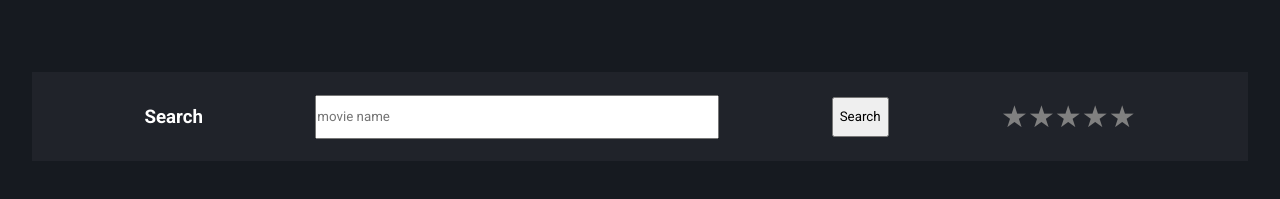
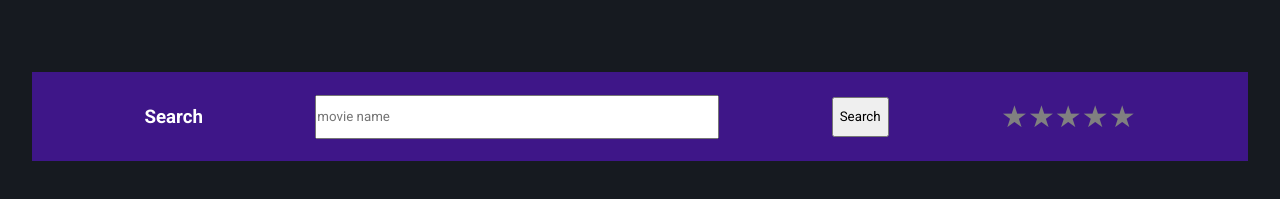
Before and after one commit to bashiroo2/testmeifucan666, a React (Create React App) app: page / in a window 1280 px wide. Shown: the top 199 px of the page. Built offline with nearby package versions, Linux system fonts and the light colour scheme.

Commit message:
Update filtring.css

```diff
--- a/src/Components/filtring.css
+++ b/src/Components/filtring.css
@@ -4,7 +4,7 @@
     align-items: center;
     margin: 40px 0;
     padding: 15px 0;
-    background-color: #20232a;
+    background-color: rgb(62, 22, 136);
   }
   .search {
     width: 400px;
```
